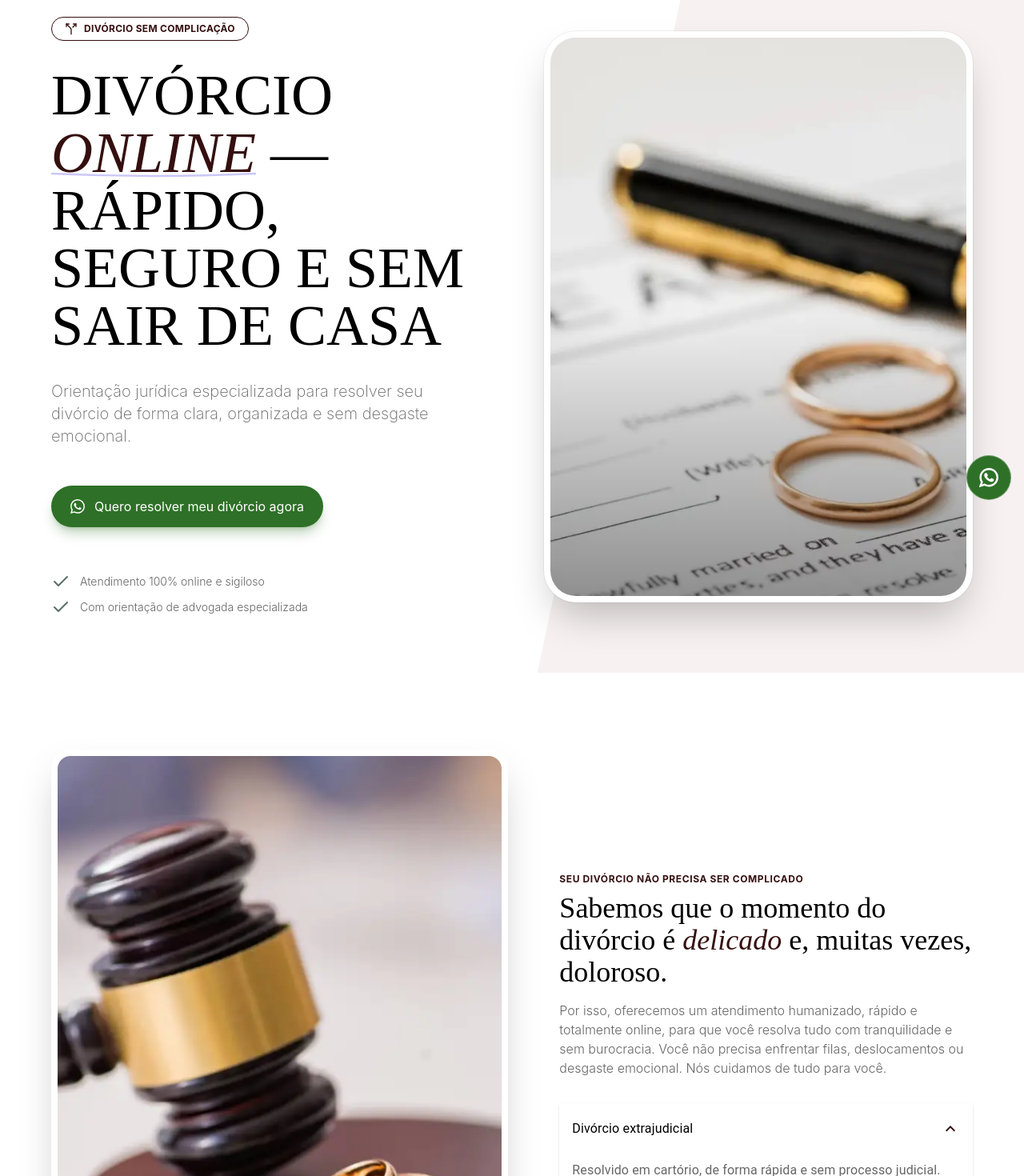
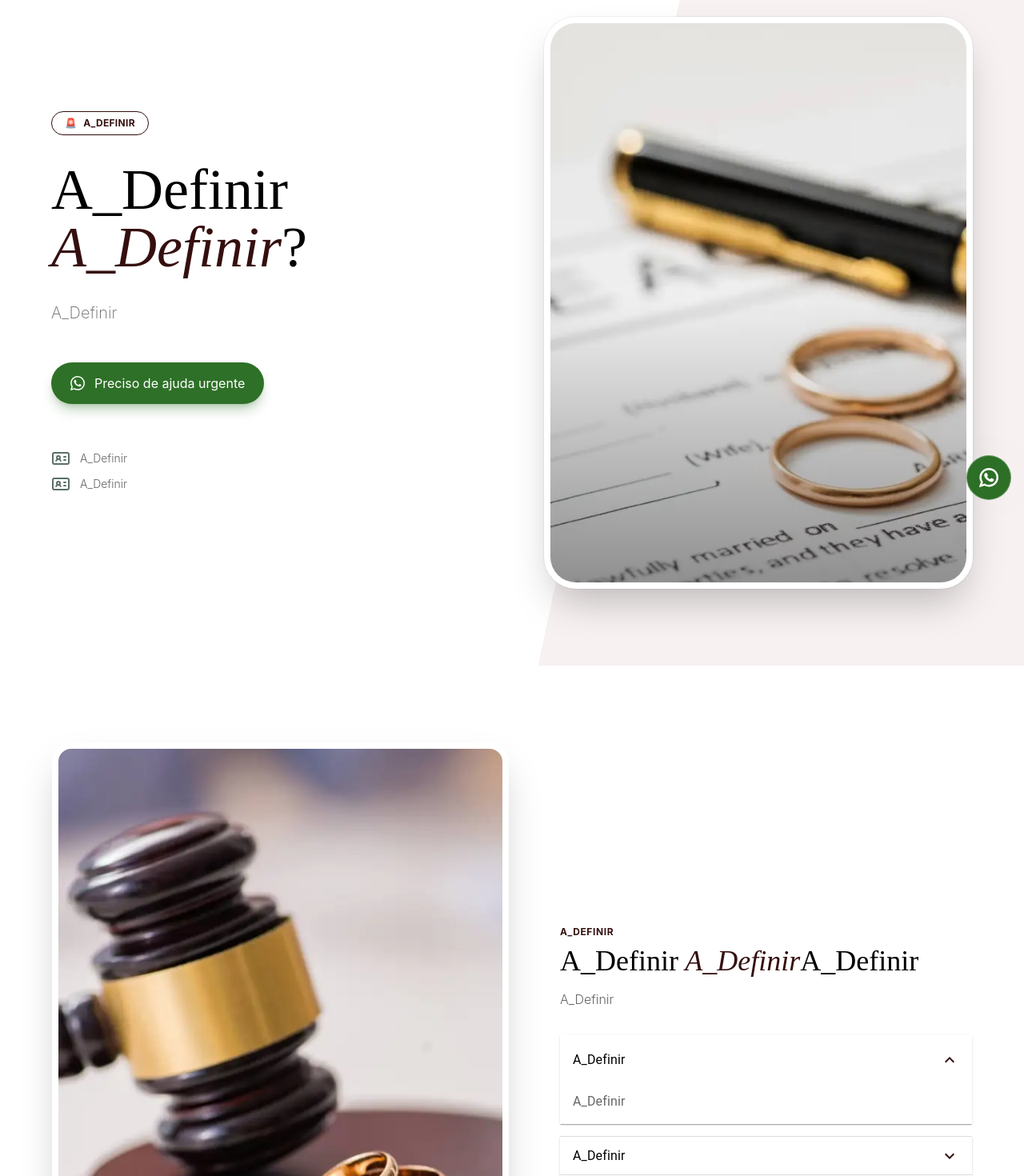
Before and after one commit to Paper-Street-Softwares/Template-Unico, a React (Vite) app: page /#home in a window 1280 px wide. Shown: the part 159-1629 px from the top of the page at 80% size. Built offline with nearby package versions, Linux system fonts and the light colour scheme.

Commit message:
fix: Reseta

```diff
--- a/index.html
+++ b/index.html
@@ -6,35 +6,9 @@
 
     <link rel="stylesheet" href="./src/index.css" />
 
-    <title>Divórcio Online em São Paulo – Brasil Matos Advocacia</title>
-    <meta
-      name="description"
-      content="Atendimento jurídico especializado em divórcio online em São Paulo – SP. Orientação clara, segura e personalizada para resolver seu divórcio de forma simples e sem desgaste emocional."
-    />
-    <meta
-      name="keywords"
-      content="Divórcio online São Paulo,
-Divórcio em São Paulo SP,
-Advogada de divórcio São Paulo,
-Divórcio extrajudicial São Paulo,
-Divórcio consensual São Paulo,
-Divórcio judicial São Paulo,
-Divórcio com filhos São Paulo,
-Divórcio sem filhos São Paulo,
-Divórcio com partilha de bens,
-Divórcio sem partilha de bens,
-Advocacia especializada em divórcio,
-Brasil Matos Advocacia,
-Advogada especialista em divórcio,
-Divórcio rápido São Paulo,
-Divórcio seguro online,
-Divórcio em cartório São Paulo,
-Escritório de advocacia São Paulo,
-Atendimento jurídico online São Paulo,
-Divórcio sem audiência,
-Consultoria jurídica para divórcio.
-"
-    />
+    <title>A_Definir</title>
+    <meta name="description" content="A_Definir" />
+    <meta name="keywords" content="A_Definir" />
     <link
       rel="apple-touch-icon"
       sizes="57x57"
@@ -130,36 +104,18 @@ Consultoria jurídica para divórcio.
     <meta name="msapplication-TileColor" content="#ffffff" />
     <!-- Meta tags -->
     <!-- Meta tags Open Graph (OG) para WhatsApp e Facebook -->
-    <meta
-      property="og:title"
-      content="Divórcio Online em São Paulo – Brasil Matos Advocacia"
-    />
-    <meta
-      property="og:description"
-      content="Atendimento jurídico especializado em divórcio online em São Paulo – SP. Orientação clara, segura e personalizada para resolver seu divórcio de forma simples e sem desgaste emocional."
-    />
-    <meta
-      property="og:image"
-      content="https://divorcio.brasilmatos.com.br/previewIcon.png"
-    />
-    <meta property="og:url" content="https://divorcio.brasilmatos.com.br/" />
+    <meta property="og:title" content="A_Definir" />
+    <meta property="og:description" content="A_Definir" />
+    <meta property="og:image" content="https://A_Definir/previewIcon.png" />
+    <meta property="og:url" content="https://A_Definir/" />
     <meta property="og:type" content="website" />
 
     <!-- Meta tags do Twitter (opcional, mas recomendável) -->
     <meta name="twitter:card" content="summary_large_image" />
-    <meta
-      name="twitter:title"
-      content="Divórcio Online em São Paulo – Brasil Matos Advocacia"
-    />
-    <meta
-      name="twitter:description"
-      content="Atendimento jurídico especializado em divórcio online em São Paulo – SP. Orientação clara, segura e personalizada para resolver seu divórcio de forma simples e sem desgaste emocional."
-    />
-    <meta
-      name="twitter:image"
-      content="https://divorcio.brasilmatos.com.br/previewIcon.png"
-    />
-    <meta name="twitter:url" content="https://divorcio.brasilmatos.com.br/" />
+    <meta name="twitter:title" content="A_Definir" />
+    <meta name="twitter:description" content="A_Definir" />
+    <meta name="twitter:image" content="https://A_Definir/previewIcon.png" />
+    <meta name="twitter:url" content="https://A_Definir/" />
   </head>
   <body>
     <div id="root"></div>
--- a/src/components/sections/HeroTemplateNovo.jsx
+++ b/src/components/sections/HeroTemplateNovo.jsx
@@ -7,8 +7,6 @@ import {
   Phone,
   ArrowRight,
   AlertTriangle,
-  HeartCrack,
-  Split,
 } from 'lucide-react'
 import content from '../../content/content'
 import SectionArea from '../sectionElements/SectionArea'
@@ -39,7 +37,7 @@ function HeroTemplateNovo({
       text = 'text-corTitulosPreto'
       textOpacity = 'text-corOutrosTextosPreto'
       textDestaque = 'text-primaryDark'
-      bgMinitag = 'bg-transparent border-primaryDark text-primaryDark'
+      bgMinitag = 'bg-white border-primaryDark text-primaryDark'
       // textObs = 'text-green-500'
       image = ' border-[8px] border-white'
       bgAlertHero = 'bg-white'
@@ -80,7 +78,7 @@ function HeroTemplateNovo({
       paddingTopAndBottom={false}
       className={`${backgroundMode}`}
     >
-      <section className="relative min-h-[90vh] w-full pt-[120px] pb-[70px] phone3:pt-[130px] tablet1:pt-[170px] desktop1:pt-[180px] flex items-center justify-center overflow-hidden font-mainFont">
+      <section className="relative min-h-[90vh] w-full pt-[60px] phone2:pt-[90px] pb-[30px] tablet1:pb-[64px] desktop1:pb-[96px] phone3:pt-[100px] tablet1:pt-[170px] desktop1:pt-[180px] flex items-center justify-center overflow-hidden font-mainFont">
         {/* Abstract Background Shapes */}
         <div
           className={`absolute top-0 right-[-10px] h-full w-[80%] -skew-x-12 translate-x-2/4 z-0 ${bgFaixaHero}`}
@@ -89,31 +87,29 @@ function HeroTemplateNovo({
           className={`absolute bottom-0 left-0 w-[40%] h-1/2 rounded-full blur-3xl -translate-x-1/4 translate-y-1/4 z-0 ${backgroundMode}`}
         />
         <SectionWrapper>
-          <div className="container relative z-10 grid lg:grid-cols-2 gap-12 lg:gap-20 items-center">
+          <div className="container relative z-10 grid lg:grid-cols-2 gap-4 phone2:gap-6 lg:gap-20 items-center">
             {/* Content */}
 
             <motion.div
               initial={{ opacity: 0, x: -50 }}
               animate={{ opacity: 1, x: 0 }}
               transition={{ duration: 0.8, ease: 'easeOut' }}
-              className="space-y-8 order-2 lg:order-1 flex flex-col items-start desktop1:items-start"
+              className="space-y-2 desktop1:space-y-8 order-2 lg:order-1 flex flex-col items-start desktop1:items-start"
             >
               <div
-                className={`inline-flex items-center gap-2 px-4 py-1.5 rounded-full border shadow-sm text-xs font-secondFont font-bold tracking-wide uppercase ${bgMinitag}`}
+                className={`inline-flex items-center gap-2 px-4 py-1.5 rounded-full border shadow-sm text-[10px] phone2:text-xs font-secondFont font-bold tracking-wide uppercase ${bgMinitag}`}
               >
-                <span>
-                  <Split className="w-4 h-4" />
-                </span>
+                <span>{/* <MapPin className="w-4 h-4" /> */}🚨</span>
                 {content.texts.hero.miniTag}
               </div>
               <h1
-                className={` desktop1:text-start text-[31px] phone2:text-4xl md:text-5xl lg:text-7xl font-medium leading-[1.1] ${text} `}
+                className={` desktop1:text-start text-[21px] phone2:text-[28px] phone3:text-4xl md:text-5xl lg:text-7xl font-medium leading-[1.1] ${text} `}
               >
                 {content.texts.hero.title}
               </h1>
 
               <p
-                className={`text-start desktop1:text-start text-lg md:text-xl leading-relaxed max-w-lg font-secondFont font-extralight ${textOpacity}`}
+                className={`text-start desktop1:text-start text-[12px] phone2:text-[12px] phone3:text-[14px] md:text-xl leading-relaxed max-w-lg font-secondFont font-extralight ${textOpacity}`}
               >
                 {content.texts.hero.subtitle}
               </p>
@@ -191,22 +187,23 @@ function HeroTemplateNovo({
               className="relative order-1 lg:order-2"
             >
               <div
-                className={`relative rounded-[2.5rem] overflow-hidden aspect-[3/2] shadow-2xl lg:aspect-[3/4] ring-1 ring-black/5 bg-gray-100 ${image}`}
+                className={`relative rounded-[1.5rem] phone2:rounded-[2.5rem] overflow-hidden aspect-[2/1] phone2:aspect-[3/2] md:aspect-[3/2] shadow-2xl lg:aspect-[3/4] ring-1 ring-black/5 bg-gray-100 ${image}`}
               >
                 <img
-                  src={content.texts.hero.heroDefaultMobileImage}
+                  src={content.texts.hero.heroDefaultMobile}
                   alt={content.texts.hero.alt}
                   className="w-full h-full object-cover scale-105 hover:scale-100 transition-transform duration-700 desktop1:hidden"
-                  width={621}
-                  height={414}
+                  width={790}
+                  height={520}
                   fetchPriority="high"
                 />
+
                 <img
                   src={content.texts.hero.heroDefaultImage}
                   alt={content.texts.hero.alt}
                   className="w-full h-full object-cover scale-105 hover:scale-100 transition-transform duration-700 hidden desktop1:flex"
-                  width={630}
-                  height={495}
+                  width={426}
+                  height={573}
                   fetchPriority="high"
                 />
 
--- a/src/content/content.jsx
+++ b/src/content/content.jsx
@@ -1,6 +1,5 @@
 import logo from '../assets/imgs/logo/logo.webp'
 import heroDefaultImg from '../assets/imgs/hero/lawHero.webp'
-import heroDefaultMobileImage from '../assets/imgs/hero/lawHeroMobile.webp'
 import imgFeatures from '../assets/imgs/features/imgServices.webp'
 
 import aboutImg from '../assets/imgs/about/aboutImg.webp'
@@ -30,14 +29,14 @@ import { FileText } from 'lucide-react'
 const currentYear = new Date().getFullYear()
 
 export const infos = {
-  name: 'Brasil Matos Advocacia',
+  name: 'A_Definir',
   email: 'contato', // Email desejado pelo cliente
   emailSecundario: 'A_Definir', // Email desejado pelo cliente
-  domain: 'divorcio.brasilmatos.com.br', // Sem "www"
+  domain: 'A_Definir', // Sem "www"
   phone: {
-    ddd: '11',
-    firstPart: '94772', // Apenas os 5 primeiros números (incluindo o 9)
-    secondPart: '5232', // Apenas os 4 últimos números
+    ddd: '00',
+    firstPart: '00000', // Apenas os 5 primeiros números (incluindo o 9)
+    secondPart: '0000', // Apenas os 4 últimos números
   },
   phoneSecundario: {
     ddd: 'A_Definir',
@@ -52,7 +51,10 @@ export const infos = {
   endereco: (
     <div>
       {/* <p>Endereço:</p> */}
-      <p>São Paulo - SP</p>
+      <p>A_Definir,</p>
+      <p>A_Definir,</p>
+      <p>A_Definir,</p>
+      <p>A_Definir</p>
     </div>
   ),
   enderecoSecundario: (
@@ -98,25 +100,26 @@ const content = {
         'Início',
         'Serviços',
         'Sobre',
-        'Perguntas',
+        // 'Perguntas',
         // 'Blog',
+        // 'Perguntas',
         // 'Mapa',
       ],
-      menuId: ['home', 'feature', 'about', 'faq'],
+      menuId: ['home', 'feature', 'about'],
       ariaLabel: 'Botão de Contato',
       ctaButtonText: 'Contato',
       ctaButtonTextResponsive: 'Contato',
     },
     hero: {
-      miniTag: 'DIVÓRCIO SEM COMPLICAÇÃO',
+      miniTag: 'A_Definir',
       title: (
         <h1>
-          DIVÓRCIO{' '}
+          A_Definir{' '}
           <span className="destaque relative italic font-light">
-            ONLINE
-            <span>
+            A_Definir
+            {/* <span>
               <svg
-                className="hero-underline absolute bottom-2 left-0 w-full h-3 text-accent/30 hidden desktop1:flex"
+                className="hero-underline absolute -bottom-2 left-0 w-full h-3 text-accent/30"
                 viewBox="0 0 100 10"
                 preserveAspectRatio="none"
               >
@@ -127,41 +130,23 @@ const content = {
                   fill="none"
                 />
               </svg>
-              <svg
-                className="hero-underline absolute bottom-0 left-0 w-full h-3 text-accent/30 desktop1:hidden"
-                viewBox="0 0 100 10"
-                preserveAspectRatio="none"
-              >
-                <path
-                  d="M0 5 Q 50 10 100 5"
-                  stroke="currentColor"
-                  strokeWidth="2"
-                  fill="none"
-                />
-              </svg>
-            </span>
-          </span>{' '}
-          — RÁPIDO, SEGURO E SEM SAIR DE CASA
+            </span> */}
+          </span>
+          ?
         </h1>
       ),
-      subtitle: (
-        <p>
-          Orientação jurídica especializada para resolver seu divórcio de forma
-          clara, organizada e sem desgaste emocional.
-        </p>
-      ),
+      subtitle: <p>A_Definir</p>,
       heroDefaultImage: heroDefaultImg, // img da pessoa mobile
-      heroDefaultMobileImage: heroDefaultMobileImage, // img da pessoa mobile
       alt: 'Imagem ilustrativa da Seção Início',
       ctaButtonAriaLabel:
         'Botão para chamada de ação para contato pelo whatsapp',
-      ctaButtonText: 'Quero resolver meu divórcio agora',
+      ctaButtonText: 'Preciso de ajuda urgente',
       ctaButtonTextSecondary: 'A_Definir',
       obsHero: {
-        icon: <Check />,
-        iconTwo: <Check />,
-        text: ' Atendimento 100% online e sigiloso',
-        textTwo: ' Com orientação de advogada especializada',
+        icon: <LucideIdCard />,
+        iconTwo: <LucideIdCard />,
+        text: 'A_Definir',
+        textTwo: 'A_Definir',
       },
       secondaryCta: 'Contato',
       images: {
@@ -208,25 +193,23 @@ const content = {
       ctaButtonText: 'A_Definir',
     },
     features: {
-      miniTag: 'Seu divórcio não precisa ser complicado',
+      miniTag: 'A_Definir',
       title: (
         <h1>
-          Sabemos que o momento do divórcio é
-          <span className="destaque italic font-light"> delicado</span> e,
-          muitas vezes, doloroso.
+          A_Definir
+          <span className="destaque italic font-light"> A_Definir</span>
+          A_Definir
         </h1>
       ),
-      subtitle:
-        'Por isso, oferecemos um atendimento humanizado, rápido e totalmente online, para que você resolva tudo com tranquilidade e sem burocracia. Você não precisa enfrentar filas, deslocamentos ou desgaste emocional. Nós cuidamos de tudo para você.',
+      subtitle: 'A_Definir',
       imgFeatures: imgFeatures,
       alt: 'imagem representativa da Seção Serviços',
       titleMessageFeature: 'A_Definir',
       subtitleMessageFeature: 'A_Definir',
       cards: {
         card1: {
-          title: 'Divórcio extrajudicial',
-          subtitle:
-            'Resolvido em cartório, de forma rápida e sem processo judicial.',
+          title: 'A_Definir',
+          subtitle: 'A_Definir',
           description: (
             <div>
               A_Definir
@@ -240,9 +223,8 @@ const content = {
           buttonLabel: 'Saiba Mais',
         },
         card2: {
-          title: 'Divórcio consensual',
-          subtitle:
-            'Quando há acordo entre as partes, o divórcio acontece de forma simples e menos desgastante.',
+          title: 'A_Definir',
+          subtitle: 'A_Definir',
           description: (
             <div>
               A_Definir
@@ -256,9 +238,8 @@ const content = {
           buttonLabel: 'Saiba Mais',
         },
         card3: {
-          title: 'Divórcio judicial',
-          subtitle:
-            'Indicado quando não há acordo, com acompanhamento jurídico para proteger seus direitos.',
+          title: 'A_Definir',
+          subtitle: 'A_Definir',
           description: (
             <div>
               A_Definir <br />
@@ -271,9 +252,8 @@ const content = {
           buttonLabel: 'Saiba Mais',
         },
         card4: {
-          title: 'Divórcio com ou sem filhos',
-          subtitle:
-            'Orientação completa, com atenção especial às questões que envolvem filhos e responsabilidades.',
+          title: 'A_Definir',
+          subtitle: 'A_Definir',
           description: (
             <div>
               A_Definir
@@ -287,9 +267,8 @@ const content = {
           buttonLabel: 'Saiba Mais',
         },
         card5: {
-          title: 'Divórcio com partilha de bens',
-          subtitle:
-            'A_DeAnálise e divisão justa dos bens, garantindo segurança em cada etapa do processo.finir',
+          title: 'A_Definir',
+          subtitle: 'A_Definir',
           description: (
             <div>
               A_Definir
@@ -320,9 +299,8 @@ const content = {
           buttonLabel: 'Saiba Mais',
         },
         card6: {
-          title: 'Divórcio sem partilha imediata',
-          subtitle:
-            'Possibilidade de se divorciar agora e resolver a partilha em um momento posterior.',
+          title: 'A_Definir',
+          subtitle: 'A_Definir',
           description: (
             <div>
               A_Definir
@@ -366,30 +344,22 @@ const content = {
         img: aboutImg,
         alt: 'Imagem ilustrativa da Seção Sobre',
       },
-      miniTag: 'BRASIL MATOS ADVOCACIA',
+      miniTag: 'A_Definir',
       title: (
         <h1>
-          Por que escolher
-          <span className="destaque italic font-light"> nosso</span> escritório?
+          A_Definir
+          <span className="destaque italic font-light"> A_Definir</span>{' '}
+          A_Definir
         </h1>
       ),
       SecondPartTitle: '',
-      subtitle:
-        'Nosso compromisso é tornar esse momento mais leve, rápido e seguro para você.',
+      subtitle: 'A_Definir',
       paragraph: (
         <div>
-          <span className="flex gap-2 items-center">
-            <Check /> <p>Atuação especializada em Direito de Família</p>
-          </span>
-          <span className="flex gap-2 items-center">
-            <Check /> <p>Experiência em divórcios online</p>
-          </span>
-          <span className="flex gap-2 items-center">
-            <Check /> <p>Atendimento ágil e personalizado</p>
-          </span>
-          <span className="flex gap-2 items-center">
-            <Check /> <p>Transparência em todas as etapas</p>
-          </span>
+          A_Definir
+          <br />
+          <br />
+          A_Definir
         </div>
       ),
 
@@ -408,7 +378,7 @@ const content = {
       paragraphModalCta: 'Entre em contato',
       titleModal: 'A_Definir',
       ctaButtonAriaLabel: 'Botão para entrar em contato',
-      ctaButtonText: 'Falar diretamente com as advogadas',
+      ctaButtonText: 'Falar diretamente com a Dr. Marina',
       // aboutSocial: {
       //   img: {
       //     img: aboutSocialImg,
@@ -489,52 +459,45 @@ const content = {
       ctaButtonText: 'A_Definir',
     },
     ctaSecondary: {
-      miniTag: 'FALE CONOSCO',
-      title: <h1>Fale agora com uma advogada</h1>,
+      miniTag: 'A_Definir',
+      title: <h1>A_Definir</h1>,
       subtitle: (
         <div>
-          <p className="mb-6 font-secondFont">
-            Se você está pensando em se divorciar ou precisa de orientação, fale
-            conosco agora.
-          </p>
+          <p className="mb-6 font-secondFont">A_Definir</p>
         </div>
       ),
       container: (
         <div className="flex flex-col gap-3">
-          <div className="flex items-start gap-2 mx-auto">
+          <div className="flex items-start gap-2">
             {' '}
-            <span className="border-2 rounded-full p-1">
-              <Check className="" width={17} height={17} />
+            <span className="bg-primaryDark rounded-full p-0.5">
+              <Check className="text-white" width={22} />
             </span>{' '}
-            Orientação clara sobre seus direitos no divórcio
+            Análise imediata do seu caso e da possibilidade de suspender ou
+            reverter a apreensão
           </div>
-          <div className="flex items-start gap-2 mx-auto">
+          <div className="flex items-start gap-2">
             {' '}
-            <span className="border-2 rounded-full p-1">
-              <Check className="" width={17} height={17} />
+            <span className="bg-primaryDark rounded-full p-0.5">
+              <Check className="text-white" width={22} />
             </span>{' '}
-            Atendimento humanizado e sigiloso com advogada especializada
+            Avaliação do contrato para identificar juros abusivos e falhas
+            legais
           </div>
-          <div className="flex items-start gap-2 mx-auto">
+          <div className="flex items-start gap-2">
             {' '}
-            <span className="border-2 rounded-full p-1">
-              <Check className="" width={17} height={17} />
+            <span className="bg-primaryDark rounded-full p-0.5">
+              <Check className="text-white" width={22} />
             </span>{' '}
-            Divórcio online, sem audiências e sem desgaste emocional
+            Orientação clara sobre prazos, riscos e próximos passos
           </div>
-          <div className="flex items-start gap-2 mx-auto">
+          <div className="flex items-start gap-2">
             {' '}
-            <span className="border-2 rounded-full p-1">
-              <Check className="" width={17} height={17} />
-            </span>{' '}
-            Acompanhamento rápido pelo WhatsApp, do início ao fim
-          </div>
-          <div className="flex items-start gap-2 mx-auto">
-            {' '}
-            <span className="border-2 rounded-full p-1">
-              <Check className="" width={17} height={17} />
-            </span>{' '}
-            Segurança para encerrar esse ciclo e seguir em frente
+            <span className="bg-primaryDark rounded-full p-0.5">
+              <Check className="text-white" width={22} />
+            </span>
+            Acompanhamento transparente e atuação responsável em todas as fases
+            do processo
           </div>
         </div>
       ),
@@ -546,7 +509,7 @@ const content = {
       // titleDireita: (
       //   <h1 className="text-title5 my-3 font-mainFont">WhatsApp</h1>
       // ),
-      ctaButtonText: 'Quero iniciar meu divórcio online',
+      ctaButtonText: 'A_Definir',
       ctaButtonAriaLabel:
         'Botão para chamada de ação para contato pelo whatsapp',
     },
@@ -560,29 +523,25 @@ const content = {
     //   blogLink: 'mauromoncao.wordpress.com', //sem "https://"
     // },
     faq: {
-      miniTag: 'TIRE SUAS DÚVIDAS',
-      title: 'Perguntas Frequentes',
-      subtitle: 'Confira as perguntas abaixo para esclarecer suas dúvidas. ',
+      miniTag: 'A_Definir',
+      title: 'A_Definir',
+      subtitle: 'A_Definir',
       questions: {
         question1: {
-          question: 'Preciso sair de casa?',
-          answer:
-            'Não. Todo o processo pode ser feito 100% online, sem deslocamentos, filas ou desgaste desnecessário. Você resolve tudo com segurança e conforto, de onde estiver.',
+          question: 'A_Definir',
+          answer: 'A_Definir',
         },
         question2: {
-          question: 'Quanto tempo demora?',
-          answer:
-            'O prazo varia conforme o tipo de divórcio, mas em muitos casos o processo é rápido e pode ser iniciado no mesmo dia após a análise da documentação.',
+          question: 'A_Definir',
+          answer: 'A_Definir',
         },
         question3: {
-          question: 'Precisa de audiência?',
-          answer:
-            'Na maioria dos casos, não. O divórcio pode ser resolvido sem audiências, evitando exposição e situações desconfortáveis.',
+          question: 'A_Definir',
+          answer: 'A_Definir',
         },
         question4: {
-          question: 'Posso me divorciar mesmo sem acordo total?',
-          answer:
-            'Sim. Mesmo sem acordo em todos os pontos, é possível dar entrada no divórcio. Cada caso é analisado com cuidado para garantir seus direitos e a melhor solução possível.',
+          question: 'A_Definir',
+          answer: 'A_Definir',
         },
       },
       paragraph: 'Clique aqui caso tenha mais dúvidas',
--- a/src/content/reset/content-reseted.jsx
+++ b/src/content/reset/content-reseted.jsx
@@ -146,7 +146,7 @@ const content = {
         icon: <LucideIdCard />,
         iconTwo: <LucideIdCard />,
         text: 'A_Definir',
-        textTwo: '',
+        textTwo: 'A_Definir',
       },
       secondaryCta: 'Contato',
       images: {
```
